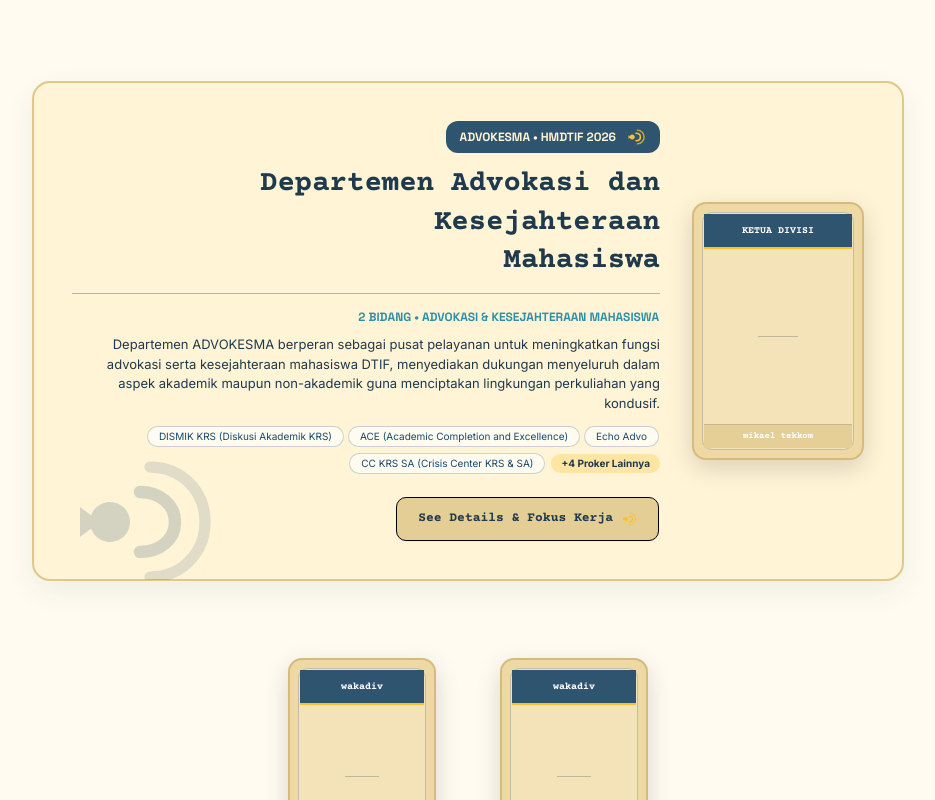
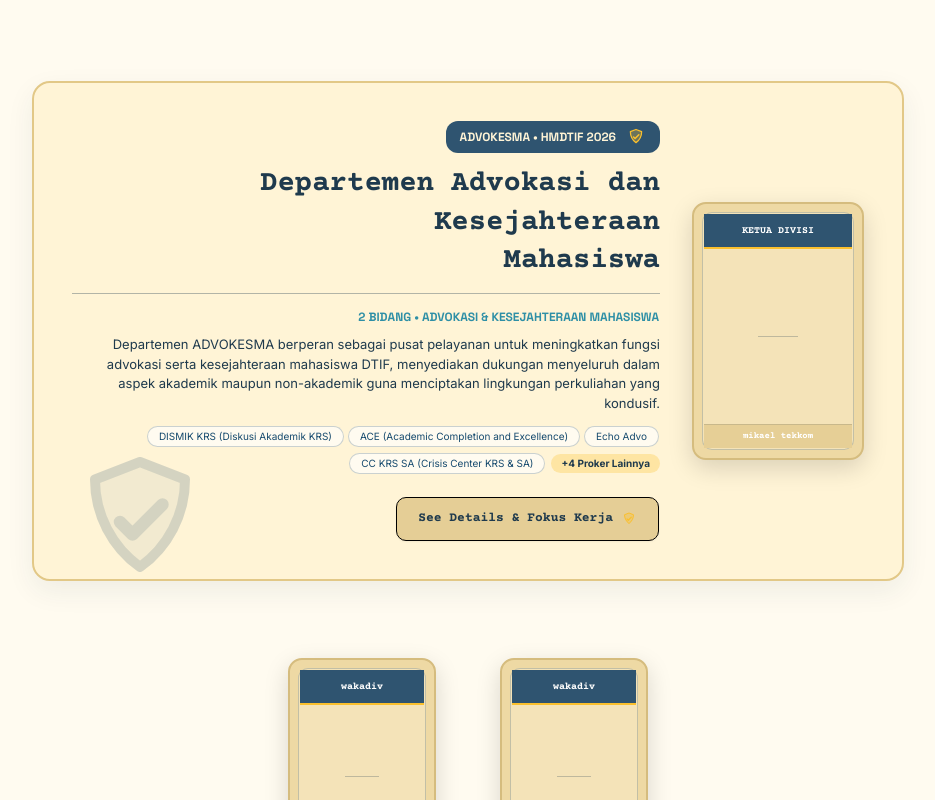
Before and after one commit to adityalestyono95-art/WEB-HMDTIF, a Next.js app: page /cabinet in a window 1280 px wide. Shown: the part 2120-2920 px from the top of the page, without its empty margins (172-1107 px from the left). Built offline with nearby package versions, Linux system fonts and the light colour scheme; no server answers.

Commit message:
fix udah bener benerin icon departemen dan kabinet lagi

```diff
--- a/app/components/DepartmentIcons.tsx
+++ b/app/components/DepartmentIcons.tsx
@@ -19,22 +19,18 @@ export const InfokomIconLarge = ({ className = "" }: { className?: string }) =>
   </svg>
 );
 
-// ADVOKESMA Icon
+// ADVOKESMA Icon - Shield/Protection symbol for advocacy
 export const AdvokesmaIcon = ({ size = 20, className = "" }: { size?: number; className?: string }) => (
   <svg width={size} height={size} viewBox="0 0 20 20" fill="none" xmlns="http://www.w3.org/2000/svg" className={className}>
-    <path d="M6.25 12.5C7.63071 12.5 8.75 11.3807 8.75 10C8.75 8.61929 7.63071 7.5 6.25 7.5C4.86929 7.5 3.75 8.61929 3.75 10C3.75 11.3807 4.86929 12.5 6.25 12.5Z" fill="#FBC02D"/>
-    <path d="M10 6.25C12.5 6.25 14.375 7.8125 14.375 10C14.375 12.1875 12.5 13.75 10 13.75" strokeWidth="1.5625" strokeLinecap="round" stroke="#FBC02D"/>
-    <path opacity="0.75" d="M11.25 3.125C15.3125 3.125 18.125 6.25 18.125 10C18.125 13.75 15.3125 16.875 11.25 16.875" strokeWidth="1.40625" strokeLinecap="round" stroke="#FBC02D"/>
-    <path d="M2.5 8.125L5 10L2.5 11.875V8.125Z" fill="#FBC02D"/>
+    <path d="M10 2.5L4.375 4.6875C4.375 9.0625 6.5625 13.125 10 15.625C13.4375 13.125 15.625 9.0625 15.625 4.6875L10 2.5Z" fill="#FBC02D" fillOpacity="0.3" stroke="#FBC02D" strokeWidth="1.25" strokeLinejoin="round"/>
+    <path d="M7.5 10L9.0625 11.5625L12.8125 7.8125" stroke="#FBC02D" strokeWidth="1.5625" strokeLinecap="round" strokeLinejoin="round"/>
   </svg>
 );
 
 export const AdvokesmaIconLarge = ({ className = "" }: { className?: string }) => (
   <svg width="160" height="138" viewBox="0 0 160 138" fill="none" xmlns="http://www.w3.org/2000/svg" className={className}>
-    <path d="M50 100C61.0457 100 70 91.0457 70 80C70 68.9543 61.0457 60 50 60C38.9543 60 30 68.9543 30 80C30 91.0457 38.9543 100 50 100Z" fill="#2F5470"/>
-    <path d="M80 50C100 50 115 62.5 115 80C115 97.5 100 110 80 110" strokeWidth="12.5" strokeLinecap="round" stroke="#2F5470"/>
-    <path opacity="0.75" d="M90 25C122.5 25 145 50 145 80C145 110 122.5 135 90 135" strokeWidth="11.25" strokeLinecap="round" stroke="#2F5470"/>
-    <path d="M20 65L40 80L20 95V65Z" fill="#2F5470"/>
+    <path d="M80 20L35 37.5C35 72.5 52 105 80 125C108 105 125 72.5 125 37.5L80 20Z" fill="#2F5470" fillOpacity="0.3" stroke="#2F5470" strokeWidth="10" strokeLinejoin="round"/>
+    <path d="M60 80L72.5 92.5L102.5 62.5" stroke="#2F5470" strokeWidth="12.5" strokeLinecap="round" strokeLinejoin="round"/>
   </svg>
 );
 
@@ -72,20 +68,20 @@ export const BisnisIconLarge = ({ className = "" }: { className?: string }) => (
   </svg>
 );
 
-// PIT Icon
+// PIT Icon - Code/Tech symbol
 export const PitIcon = ({ size = 20, className = "" }: { size?: number; className?: string }) => (
   <svg width={size} height={size} viewBox="0 0 20 20" fill="none" xmlns="http://www.w3.org/2000/svg" className={className}>
-    <path d="M2.5 3.75H10C10 6.875 7.5 9.375 5 10L2.5 3.75Z" fill="#FBC02D"/>
-    <path d="M5.625 11.25C8.75 10 12.5 11.25 11.25 15L8.125 18.125L5.625 11.25Z" fill="#FBC02D"/>
-    <path d="M6.875 10L14.375 4.375L13.4375 7.5L17.5 5L14.375 10L11.875 8.75L6.875 10Z" strokeWidth="1.09375" strokeLinejoin="round" stroke="#FBC02D"/>
+    <path d="M6.875 5.625L3.125 10L6.875 14.375" stroke="#FBC02D" strokeWidth="1.875" strokeLinecap="round" strokeLinejoin="round"/>
+    <path d="M13.125 5.625L16.875 10L13.125 14.375" stroke="#FBC02D" strokeWidth="1.875" strokeLinecap="round" strokeLinejoin="round"/>
+    <path d="M11.25 3.75L8.75 16.25" stroke="#FBC02D" strokeWidth="1.875" strokeLinecap="round"/>
   </svg>
 );
 
 export const PitIconLarge = ({ className = "" }: { className?: string }) => (
   <svg width="160" height="138" viewBox="0 0 160 138" fill="none" xmlns="http://www.w3.org/2000/svg" className={className}>
-    <path d="M20 30H80C80 55 60 75 40 80L20 30Z" fill="#2F5470"/>
-    <path d="M45 90C70 80 100 90 90 120L65 145L45 90Z" fill="#2F5470"/>
-    <path d="M55 80L115 35L107.5 60L140 40L115 80L95 70L55 80Z" strokeWidth="8.75" strokeLinejoin="round" stroke="#2F5470"/>
+    <path d="M55 45L25 80L55 115" stroke="#2F5470" strokeWidth="15" strokeLinecap="round" strokeLinejoin="round"/>
+    <path d="M105 45L135 80L105 115" stroke="#2F5470" strokeWidth="15" strokeLinecap="round" strokeLinejoin="round"/>
+    <path d="M90 30L70 130" stroke="#2F5470" strokeWidth="15" strokeLinecap="round"/>
   </svg>
 );
 
--- a/app/pages/cabinet.tsx
+++ b/app/pages/cabinet.tsx
@@ -385,7 +385,7 @@ export default function CabinetPage() {
             </div>
 
             {/* ── SENAT ── */}
-            <div className="flex flex-col self-stretch mx-0 lg:mx-20 gap-[1px]">
+            <div className="flex flex-col self-stretch mb-20 md:mb-36 mx-0 lg:mx-20 gap-[1px]">
               <div
                 className="flex flex-col items-start self-stretch bg-[#FFF4D6] relative p-5 sm:p-8 lg:p-[38px] rounded-[18px] border-2 border-solid border-[#E2C887]"
                 style={{ boxShadow: "0px 10px 28px #1F3A4D12" }}
```
